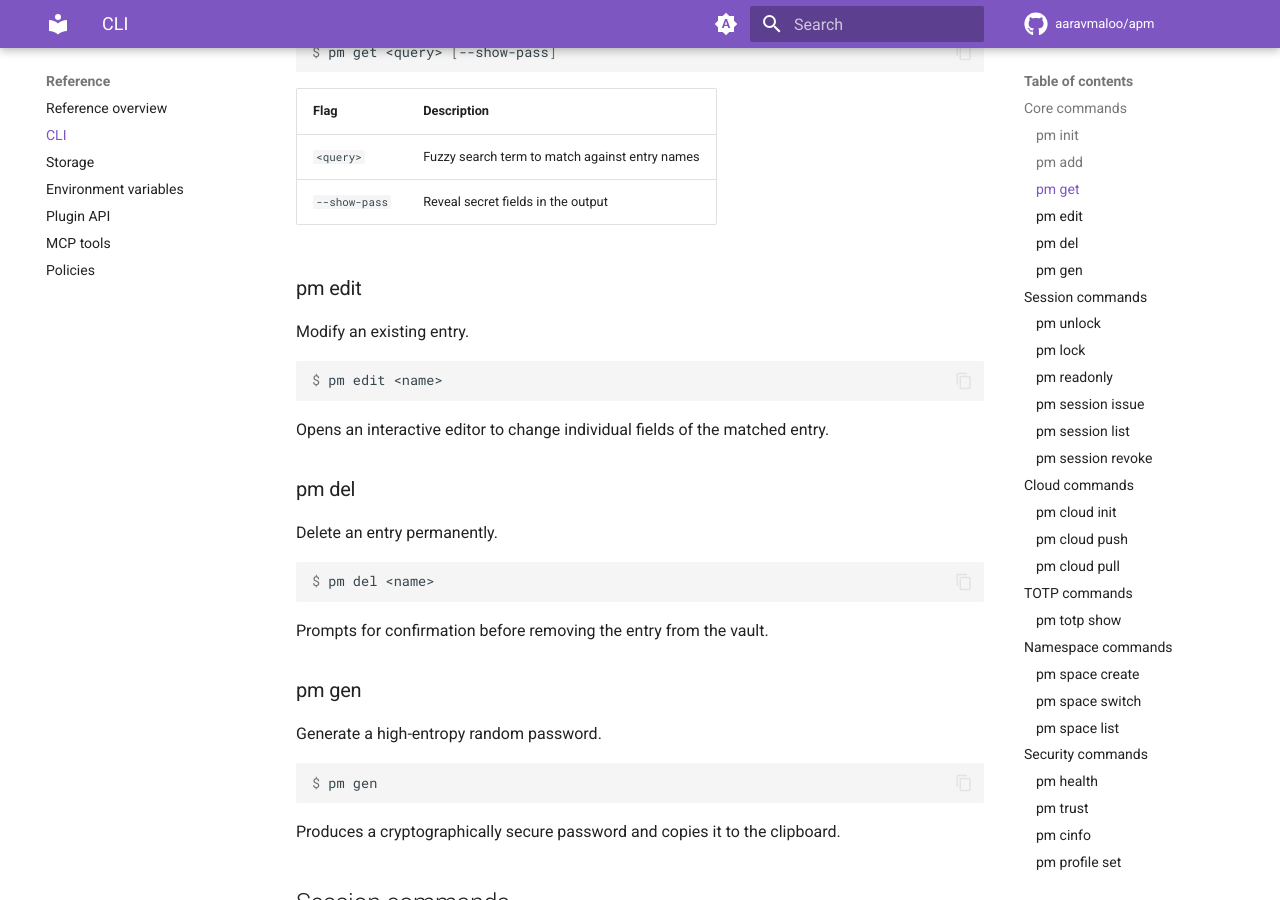
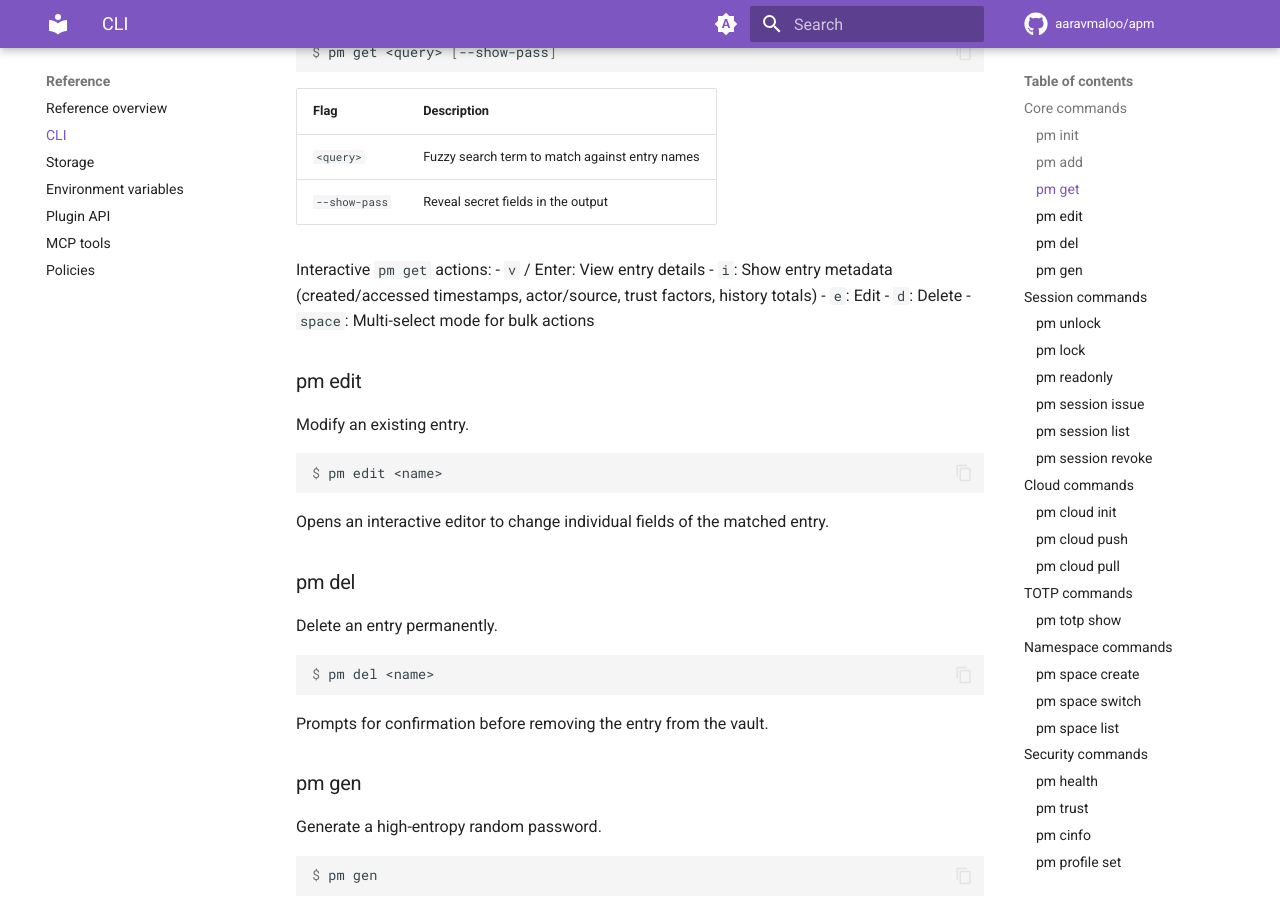
Before and after one commit to aaravmaloo/apm, an MkDocs documentation site: the page built from docs/reference/cli.md, in a window 1280 px wide and 900 px high, scrolled down 879 px. Built offline with MkDocs 1.6.1 and Material for MkDocs 9.7.7, drawn with Linux system fonts in a browser that asks for light colours; comment, search, counter and statistics services are not loaded.

Commit message:
Update cli.md

```diff
--- a/docs/reference/cli.md
+++ b/docs/reference/cli.md
@@ -39,6 +39,13 @@ $ pm get <query> [--show-pass]
 | :------------ | :--------------------------------------------- |
 | `<query>`     | Fuzzy search term to match against entry names |
 | `--show-pass` | Reveal secret fields in the output             |
+
+Interactive `pm get` actions:
+- `v` / Enter: View entry details
+- `i`: Show entry metadata (created/accessed timestamps, actor/source, trust factors, history totals)
+- `e`: Edit
+- `d`: Delete
+- `space`: Multi-select mode for bulk actions
 
 ### pm edit
 
```
